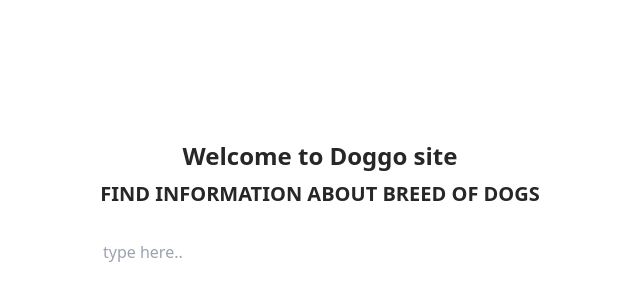
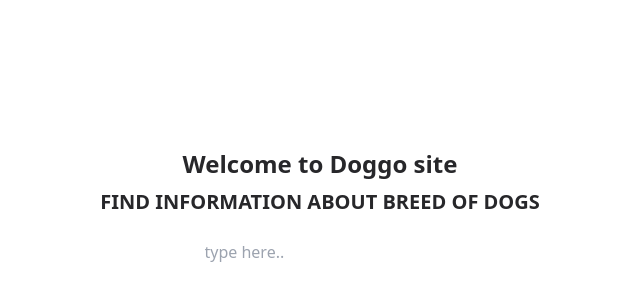
Before and after one commit to MilosIl/doggo_favorite, a Next.js app: page / in a window 1280 px wide. Shown: the part 194-494 px from the top of the page, without its empty margins (320-960 px from the left). Built offline with nearby package versions, Linux system fonts and the light colour scheme.

Commit message:
refactor  search

```diff
--- a/src/Components/SearchBar/SearchBar.tsx
+++ b/src/Components/SearchBar/SearchBar.tsx
@@ -1,20 +1,54 @@
 'use client';
-import React, { useState } from 'react';
-
+import React, { useState,useEffect } from 'react';
+import { Breeds } from '@/models/types';
+import useDebounce from '@/hooks/useDebounce'
 export interface ISearchBar {}
 
+async function getBreedsName(search:string):Promise<string[]> {
 
+  const res = await fetch(
+    'https://api.thedogapi.com/v1/breeds?api_key=live_YXejSYT0lmejDsPBw4qk6YVyRbGnP8HIGe489tK26eJkzKOAi7gmnMPhGLzlwQ3o',
+    { cache: 'force-cache' }
+  );
+  const breeds: Breeds[] = await res.json();
+  const breedsNames = breeds.map((breed)=>breed.name)
+
+
+  return new Promise((resolve)=>{
+    setTimeout(()=>{
+      resolve(
+        breedsNames.filter((breedName)=>breedName.toLowerCase().includes(search.toLowerCase()))
+        )
+
+    },500)
+  })
+
+
+}
 
 const SearchBar: React.FC<ISearchBar> = () => {
   const [search, setSearch] = useState<string>('');
+  const [suggestions, setSuggestions] = useState<string[]>([]);
+  const debounceSearch = useDebounce(search,500)
 
   const handleChange = (e: React.ChangeEvent<HTMLInputElement>) => {
     setSearch(e.target.value);
   };
 
+  useEffect(() => {
+    (async () => {
+      setSuggestions([])
+      if (debounceSearch.length>0) {
+        const data = await getBreedsName(debounceSearch);
+        setSuggestions(data);
+        console.log('data', data)
+      }
 
+    })();
+  }, [debounceSearch]);
 
-  return (
+  return (<>
+
     <div className="rounded-lg m-2 p-1 bg-green-700 border-green-700  border-2 w-fit flex justify-center align-middle hover:drop-shadow-md hover:bg-green-800 focus:bg-green-800 focus-within:border-green-800">
       <input
         type="text"
@@ -24,6 +58,12 @@ const SearchBar: React.FC<ISearchBar> = () => {
         placeholder="type here.."
       />
     </div>
+    <div>
+          {suggestions  && suggestions.map((suggestion, index) => {
+            return <div key={index}>{suggestion}</div>;
+          })}
+        </div>
+  </>
   );
 };
 
--- a/src/app/page.tsx
+++ b/src/app/page.tsx
@@ -1,50 +1,7 @@
-'use client';
 import './globals.css';
-
-import { useState, useEffect } from 'react';
-import { Breeds } from '@/models/types';
-
-
-async function getBreedsName(search:string):Promise<string[]> {
-
-    const res = await fetch(
-      'https://api.thedogapi.com/v1/breeds?api_key=live_YXejSYT0lmejDsPBw4qk6YVyRbGnP8HIGe489tK26eJkzKOAi7gmnMPhGLzlwQ3o',
-      { cache: 'force-cache' }
-    );
-    const breeds: Breeds[] = await res.json();
-    const breedsNames = breeds.map((breed)=>breed.name)
-
-
-    return new Promise((resolve)=>{
-      setTimeout(()=>{
-        resolve(
-          breedsNames.filter((breedName)=>breedName.toLowerCase().includes(search.toLowerCase()))
-        )
-      },500)
-    })
-
-
-}
+import SearchBar from '../Components/SearchBar/SearchBar';
 
 export default function Home() {
-  const [search, setSearch] = useState<string>('');
-  const [suggestions, setSuggestions] = useState<string[]>([]);
-  const handleChange = (e:React.ChangeEvent<HTMLInputElement>) => {
-    setSearch(e.target.value);
-  };
-
-  useEffect(() => {
-    (async () => {
-      if (!search) {
-        return;
-      }
-
-      const data = await getBreedsName(search);
-      setSuggestions(data);
-      console.log('data', data)
-    })();
-  }, [search]);
-
   return (
     <div className="min-h-screen flex flex-col justify-center items-center mx-auto">
       <h1 className="text-2xl font-extrabold  text-zinc-800">
@@ -54,18 +11,7 @@ export default function Home() {
         find information about breed of dogs
       </p>
       <main>
-        <input
-          type="text"
-          value={search}
-          onChange={handleChange}
-          className="w-[450px] outline-none p-2 rounded-lg"
-          placeholder="type here.."
-        />
-        <div>
-          {suggestions  && suggestions.map((suggestion, index) => {
-            return <div key={index}>{suggestion}</div>;
-          })}
-        </div>
+        <SearchBar />
       </main>
     </div>
   );
```
